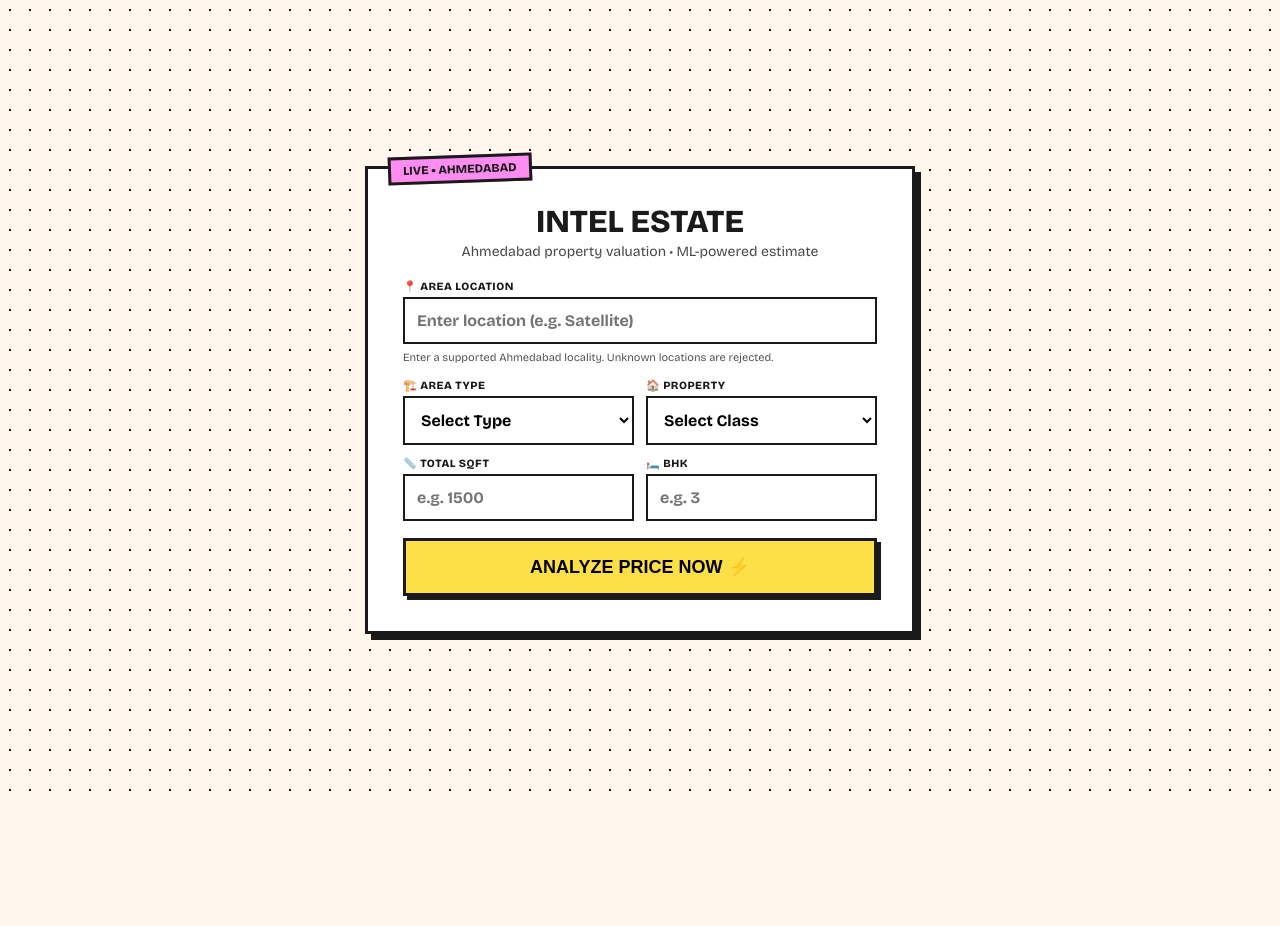
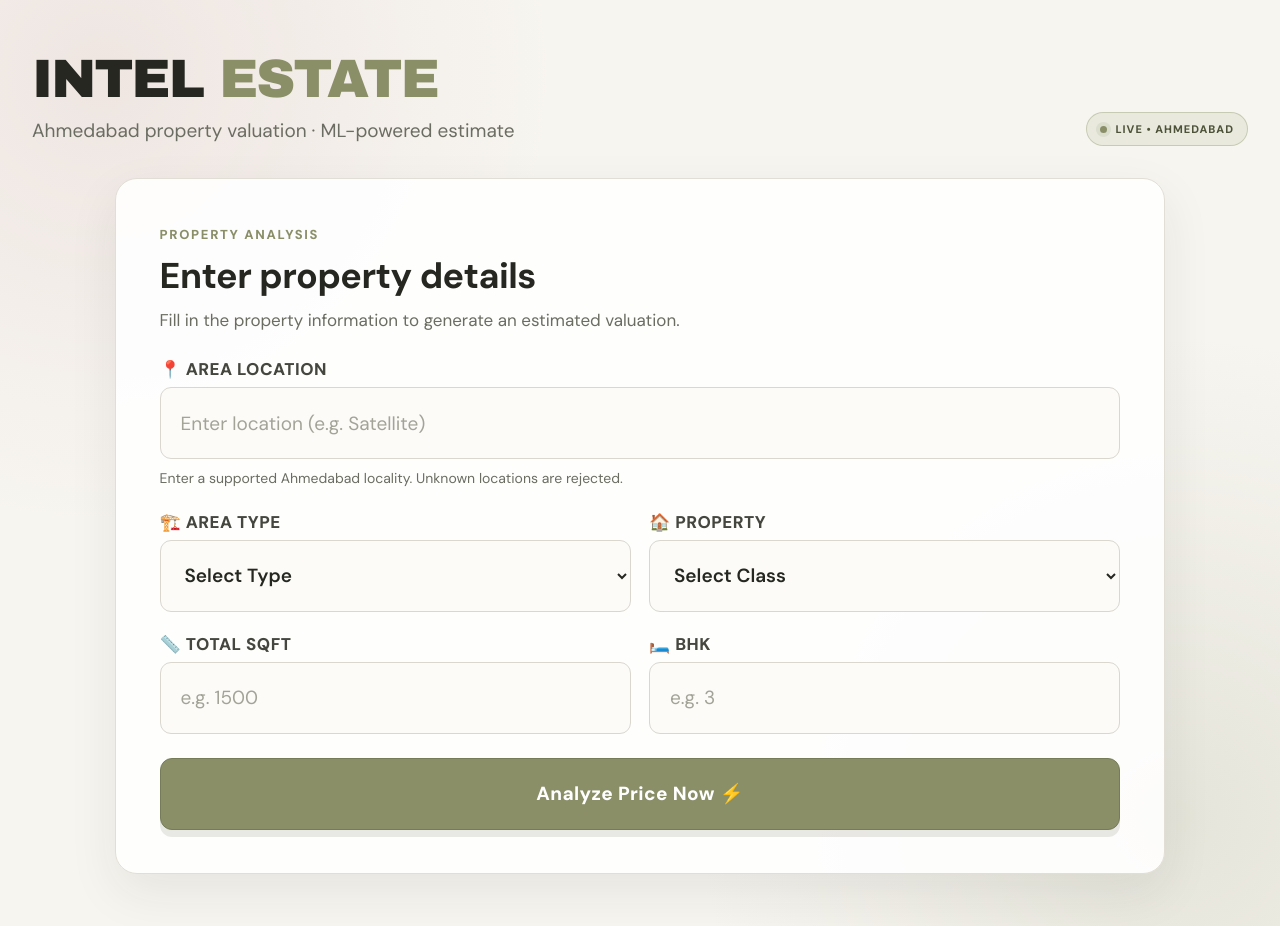
Before and after one commit to sahirparmar27/IntelEstate, a Flask app: page / in a window 1280 px wide. Before the commit the page ends 791 px from the top, so only its background shows below. Run offline with Flask 3, Linux system fonts and the light colour scheme; parts of the project's set-up code (start-up, migrations or seed data) failed here and were passed over.

Commit message:
UI update

```diff
--- a/templates/index.html
+++ b/templates/index.html
@@ -5,232 +5,316 @@
     <meta name="viewport" content="width=device-width, initial-scale=1.0">
     <title>Intel Estate | Ahmedabad Property Valuation</title>
     <style>
-        @import url('https://fonts.googleapis.com/css2?family=Bricolage+Grotesque:wght@400;700;800&display=swap');
+        @import url('https://fonts.googleapis.com/css2?family=DM+Sans:wght@400;500;600;700;800&display=swap');
 
         :root {
-            --bg: #fff7ed;
-            --accent: #fde047;
-            --secondary: #ff8df1;
-            --black: #1a1a1a;
-            --white: #ffffff;
-            --border-width: 3px;
-            --shadow: 6px 6px 0px 0px var(--black);
-            --shadow-small: 4px 4px 0px 0px var(--black);
+            --rose: #C9A0A0;
+            --rose-soft: #F1E5E4;
+            --olive: #8A8F68;
+            --olive-soft: #E9EADD;
+            --ink: #252720;
+            --muted: #6B6D62;
+            --paper: #F7F5F0;
+            --white: #FFFFFF;
+            --line: #E1DED5;
+            --shadow: 0 18px 50px rgba(37, 39, 32, 0.08);
         }
 
-        * {
-            box-sizing: border-box;
-            margin: 0;
-            padding: 0;
+        * { box-sizing: border-box; margin: 0; padding: 0; }
+
+        body {
+            min-height: 100vh;
+            padding: 52px 32px;
+            background:
+                radial-gradient(circle at 8% 8%, rgba(201,160,160,.18), transparent 28rem),
+                radial-gradient(circle at 92% 88%, rgba(138,143,104,.16), transparent 30rem),
+                var(--paper);
+            color: var(--ink);
+            font-family: 'DM Sans', sans-serif;
         }
 
-        body {
-            background-color: var(--bg);
-            background-image: radial-gradient(var(--black) 1px, transparent 1px);
-            background-size: 20px 20px;
-            font-family: 'Bricolage Grotesque', sans-serif;
-            color: var(--black);
-            min-height: 100vh;
+        .app-shell { width: 100%; max-width: 1500px; margin: 0 auto; }
+
+        .page-heading {
+            display: flex;
+            align-items: flex-end;
+            justify-content: space-between;
+            gap: 20px;
+            margin: 0 0 32px;
+        }
+
+        .brand-block { min-width: 0; }
+        .brand-name {
+            font-family: 'JUMP', 'Arial Black', 'DM Sans', sans-serif;
+            font-size: clamp(34px, 4.4vw, 54px);
+            font-weight: 800;
+            letter-spacing: -1.8px;
+            line-height: 1;
+        }
+        .brand-name span { color: var(--olive); }
+        .title-section p {
+            margin-top: 10px;
+            color: var(--muted);
+            font-size: clamp(16px, 1.6vw, 19px);
+            line-height: 1.6;
+        }
+
+        .header-badge {
+            display: inline-flex;
+            align-items: center;
+            gap: 8px;
+            flex-shrink: 0;
+            padding: 9px 13px;
+            border: 1px solid rgba(138,143,104,.35);
+            border-radius: 999px;
+            background: var(--olive-soft);
+            color: #4D5238;
+            font-size: 11px;
+            font-weight: 800;
+            letter-spacing: 1px;
+        }
+        .header-badge::before {
+            content: "";
+            width: 7px;
+            height: 7px;
+            border-radius: 50%;
+            background: var(--olive);
+            box-shadow: 0 0 0 4px rgba(138,143,104,.14);
+        }
+
+        .workspace {
+            display: grid;
+            grid-template-columns: minmax(0, 1fr);
+            align-items: stretch;
+            gap: 26px;
+        }
+        .workspace.has-result {
+            grid-template-columns: minmax(0, 1fr) minmax(460px, 1fr);
+        }
+        .workspace:not(.has-result) .neo-card {
+            width: 100%;
+            max-width: 1050px;
+            margin: 0 auto;
+        }
+
+        .neo-card, .result-panel {
+            min-width: 0;
+            background: rgba(255,255,255,.9);
+            border: 1px solid var(--line);
+            border-radius: 22px;
+            box-shadow: var(--shadow);
+        }
+        .neo-card { padding: clamp(28px, 3.4vw, 44px); }
+        .form-heading { margin-bottom: 24px; }
+        .eyebrow {
+            display: inline-block;
+            margin-bottom: 9px;
+            color: var(--olive);
+            font-size: 13px;
+            font-weight: 800;
+            letter-spacing: 1.7px;
+            text-transform: uppercase;
+        }
+        .form-heading h2 { font-size: clamp(32px, 2.8vw, 40px); letter-spacing: -.5px; }
+        .form-heading p { margin-top: 8px; color: var(--muted); font-size: 17px; line-height: 1.6; }
+
+        form { display: flex; flex-direction: column; gap: 21px; }
+        .form-grid {
+            display: grid;
+            grid-template-columns: repeat(2, minmax(0, 1fr));
+            gap: 21px 18px;
+        }
+        .field { display: flex; min-width: 0; flex-direction: column; gap: 7px; }
+        .full { grid-column: 1 / -1; }
+        label {
+            color: #45473F;
+            font-size: 17px;
+            font-weight: 800;
+            letter-spacing: .5px;
+            text-transform: uppercase;
+        }
+        input, select {
+            width: 100%;
+            min-height: 72px;
+            padding: 18px 20px;
+            border: 1px solid #D9D7CE;
+            border-radius: 11px;
+            outline: none;
+            background: #FCFBF8;
+            color: var(--ink);
+            font: 600 19px 'DM Sans', sans-serif;
+            transition: border-color .18s ease, box-shadow .18s ease, background .18s ease;
+        }
+        input::placeholder { color: #A3A397; font-weight: 400; }
+        input:focus, select:focus {
+            border-color: var(--rose);
+            background: #fff;
+            box-shadow: 0 0 0 4px rgba(201,160,160,.2);
+        }
+        .helper-note { margin-top: 2px; color: var(--muted); font-size: 14px; line-height: 1.55; }
+
+        .btn-predict {
             display: flex;
             align-items: center;
             justify-content: center;
-            padding: 20px 10px; /* Minimal padding for mobile edges */
+            gap: 9px;
+            width: 100%;
+            min-height: 72px;
+            margin-top: 3px;
+            padding: 17px 20px;
+            border: 1px solid #777C58;
+            border-radius: 12px;
+            background: var(--olive);
+            color: white;
+            font: 800 19px 'DM Sans', sans-serif;
+            letter-spacing: .4px;
+            cursor: pointer;
+            box-shadow: 0 7px 0 rgba(72,76,52,.12);
+            transition: transform .18s ease, background .18s ease, box-shadow .18s ease;
+        }
+        .btn-predict:hover { background: #777D57; transform: translateY(-2px); box-shadow: 0 9px 0 rgba(72,76,52,.12); }
+        .btn-predict:active { transform: translateY(0); box-shadow: none; }
+
+        .message { padding: 15px 16px; border: 1px solid #E7B8BD; border-radius: 10px; font-size: 16px; font-weight: 600; line-height: 1.6; }
+        .error-message { background: #FFF0F1; color: #8B2635; }
+
+        .result-panel {
+            position: relative;
+            display: flex;
+            flex-direction: column;
+            overflow: hidden;
+            padding: clamp(28px, 3.4vw, 44px);
+            background:
+                radial-gradient(circle at 100% 0%, rgba(201,160,160,.2), transparent 17rem),
+                linear-gradient(155deg, #FFFFFF 0%, #F8F7F1 100%);
+        }
+        .result-panel::after {
+            content: "";
+            position: absolute;
+            right: -56px;
+            bottom: -70px;
+            width: 210px;
+            height: 210px;
+            border: 1px solid rgba(138,143,104,.2);
+            border-radius: 50%;
+            box-shadow: 0 0 0 22px rgba(138,143,104,.035), 0 0 0 45px rgba(138,143,104,.025);
+            pointer-events: none;
+        }
+        .result-heading { position: relative; z-index: 1; }
+        .result-heading .eyebrow { color: #777C58; }
+        .result-heading h2 { font-size: 29px; letter-spacing: -.5px; }
+        .result-heading p { margin-top: 8px; color: var(--muted); font-size: 16px; line-height: 1.6; }
+
+        .empty-state {
+            position: relative;
+            z-index: 1;
+            display: flex;
+            flex: 1;
+            min-height: 340px;
+            flex-direction: column;
+            align-items: flex-start;
+            justify-content: center;
+            padding: 26px 0;
+        }
+        .empty-icon {
+            display: grid;
+            width: 58px;
+            height: 58px;
+            margin-bottom: 20px;
+            place-items: center;
+            border: 1px solid rgba(201,160,160,.5);
+            border-radius: 17px;
+            background: var(--rose-soft);
+            color: #755B5B;
+            font-size: 25px;
+        }
+        .empty-state h3 { max-width: 360px; font-size: clamp(27px, 2.8vw, 34px); line-height: 1.2; letter-spacing: -.7px; }
+        .empty-state p { max-width: 390px; margin-top: 12px; color: var(--muted); font-size: 17px; line-height: 1.7; }
+        .result-box {
+            position: relative;
+            z-index: 1;
+            margin-top: 28px;
+            padding: 24px;
+            border: 1px solid rgba(138,143,104,.32);
+            border-radius: 17px;
+            background: #F0F1E8;
+            color: var(--ink);
+            text-align: left;
+        }
+        .result-box::before {
+            content: "ESTIMATED VALUE";
+            display: block;
+            margin-bottom: 13px;
+            color: #666B4A;
+            font-size: 13px;
+            font-weight: 800;
+            letter-spacing: 1.3px;
+        }
+        .prediction-text { color: #34372B; font-size: clamp(34px, 3.5vw, 46px); font-weight: 800; line-height: 1.2; overflow-wrap: anywhere; }
+        .result-caption { margin-top: 13px; color: #686B5D; font-size: 15px; line-height: 1.6; }
+        .result-detail { margin-top: 11px; color: #4E5145; font-size: 16px; line-height: 1.6; overflow-wrap: anywhere; }
+        .result-footer {
+            position: relative;
+            z-index: 1;
+            margin-top: auto;
+            padding-top: 22px;
+            color: var(--muted);
+            font-size: 14px;
+            line-height: 1.7;
+        }
+        .result-footer strong { color: var(--ink); }
+
+        @media (max-width: 900px) {
+            body { padding: 32px 20px; }
+            .workspace.has-result { grid-template-columns: 1fr; }
+            .workspace:not(.has-result) .neo-card { max-width: none; }
+            .result-panel { min-height: 320px; }
+            .empty-state { min-height: 220px; }
+        }
+        @media (max-width: 520px) {
+            body { padding: 22px 12px; }
+            .page-heading { align-items: flex-start; flex-direction: column; gap: 15px; margin-bottom: 20px; }
+            .header-badge { align-self: flex-start; }
+            .neo-card, .result-panel { padding: 24px; border-radius: 17px; }
+            .form-grid { grid-template-columns: 1fr; gap: 16px; }
+            .full { grid-column: auto; }
+        }
+        @media (prefers-reduced-motion: reduce) {
+            *, *::before, *::after { transition-duration: .01ms !important; }
         }
 
-        .neo-card {
-            background: var(--white);
-            border: var(--border-width) solid var(--black);
-            box-shadow: var(--shadow);
-            width: 100%;
-            max-width: 550px;
-            padding: clamp(20px, 5vw, 35px); /* Fluid padding */
-            position: relative;
-            margin: auto;
-        }
-
-        .header-badge {
-            display: inline-block;
-            background: var(--secondary);
-            border: var(--border-width) solid var(--black);
-            padding: 4px 12px;
-            font-weight: 800;
-            font-size: clamp(10px, 2.5vw, 12px);
-            text-transform: uppercase;
-            position: absolute;
-            top: -14px;
-            left: 20px;
-            transform: rotate(-2deg);
-            z-index: 10;
-        }
-
-        .title-section {
-            margin-bottom: 20px;
-            text-align: center;
-        }
-
-        .title-section h1 {
-            font-size: clamp(24px, 6vw, 32px); /* Fluid title size */
-            font-weight: 800;
-            line-height: 1.1;
-            margin-bottom: 4px;
-        }
-
-        .title-section p {
-            font-size: clamp(12px, 3vw, 14px);
-            color: var(--black);
-            opacity: 0.8;
-        }
-
-        form {
-            display: flex;
-            flex-direction: column;
-            gap: 12px;
-        }
-
-        .form-grid {
-            display: grid;
-            grid-template-columns: repeat(2, 1fr);
-            gap: 12px;
-        }
-
-        .field {
-            display: flex;
-            flex-direction: column;
-            gap: 4px;
-        }
-
-        .full {
-            grid-column: span 2;
-        }
-
-        label {
-            font-weight: 800;
-            font-size: 11px;
-            text-transform: uppercase;
-            letter-spacing: 0.5px;
-        }
-
-        input, select {
-            background: var(--white);
-            border: 2px solid var(--black);
-            padding: 12px; /* Increased for better touch target */
-            font-family: inherit;
-            font-size: 16px; /* Prevents auto-zoom on iOS */
-            font-weight: 700;
-            outline: none;
-            transition: transform 0.1s ease;
-            width: 100%;
-            border-radius: 0; /* Keeps brutalist sharp look */
-        }
-
-        input:focus, select:focus {
-            background: var(--accent);
-            transform: translate(-1px, -1px);
-            box-shadow: 3px 3px 0px 0px var(--black);
-        }
-
-        .btn-predict {
-            grid-column: span 2;
-            background: var(--accent);
-            border: var(--border-width) solid var(--black);
-            padding: 15px;
-            font-size: clamp(16px, 4vw, 18px);
-            font-weight: 800;
-            text-transform: uppercase;
-            cursor: pointer;
-            box-shadow: var(--shadow-small);
-            transition: all 0.1s ease;
-            display: flex;
-            align-items: center;
-            justify-content: center;
-            gap: 8px;
-            margin-top: 5px;
-            width: 100%;
-        }
-
-        .btn-predict:hover {
-            transform: translate(-2px, -2px);
-            box-shadow: 6px 6px 0px 0px var(--black);
-        }
-
-        .btn-predict:active {
-            transform: translate(0, 0);
-            box-shadow: none;
-        }
-
-        .result-box {
-            margin-top: 20px;
-            background: var(--black);
-            color: var(--white);
-            padding: 20px;
-            border: var(--border-width) solid var(--black);
-            text-align: center;
-            position: relative;
-        }
-
-        .result-box::before {
-            content: "ESTIMATED VALUE";
-            position: absolute;
-            top: -10px;
-            left: 50%;
-            transform: translateX(-50%);
-            background: var(--white);
-            color: var(--black);
-            font-weight: 800;
-            padding: 1px 8px;
-            font-size: 10px;
-            border: 2px solid var(--black);
-        }
-
-        .prediction-text {
-            font-size: clamp(18px, 5vw, 24px);
-            font-weight: 800;
-            word-break: break-word;
-        }
-
-        .result-caption { font-size: 11px; line-height: 1.5; margin-top: 8px; color: #e5e5e5; }
-        .result-detail { font-size: 12px; line-height: 1.5; margin-top: 6px; color: #f5f5f5; overflow-wrap: anywhere; }
-        .message { padding: 12px; border: 2px solid var(--black); font-size: 13px; font-weight: 700; line-height: 1.5; }
-        .error-message { background: #ffe4e6; color: #881337; }
-        .helper-note { font-size: 11px; line-height: 1.5; color: #555; margin-top: 2px; }
-
-        /* Fully Responsive Breakpoints */
+        /* Larger typography for comfortable reading */
         @media (max-width: 600px) {
-            .form-grid {
-                grid-template-columns: 1fr; /* Stack everything on small screens */
-            }
-            .full, .btn-predict {
-                grid-column: span 1;
-            }
-            .neo-card {
-                padding: 20px;
-            }
-            body {
-                padding: 30px 10px; /* More space for the top badge */
-            }
-        }
-
-        /* Landscape orientation optimization for small mobile */
-        @media (max-height: 500px) and (orientation: landscape) {
-            body {
-                align-items: flex-start;
-                padding-top: 40px;
-            }
+            .title-section h1 { font-size: clamp(32px, 8vw, 42px); }
+            .form-heading h2 { font-size: 26px; }
+            label { font-size: 15px; }
+            input, select { font-size: 18px; min-height: 64px; }
+            .btn-predict { font-size: 19px; min-height: 66px; }
+            .prediction-text { font-size: clamp(30px, 8vw, 38px); }
+            .result-caption, .result-detail { font-size: 16px; }
+            .form-heading p, .result-heading p, .empty-state p { font-size: 16px; }
         }
 </style>
 </head>
 <body>
+    <main class="app-shell">
+        <header class="page-heading">
+            <div class="brand-block title-section">
+                <h1 class="brand-name">INTEL <span>ESTATE</span></h1>
+                <p>Ahmedabad property valuation · ML-powered estimate</p>
+            </div>
+            <div class="header-badge">LIVE • AHMEDABAD</div>
+        </header>
 
-    <div class="neo-card">
-        <div class="header-badge">LIVE • AHMEDABAD</div>
-
-        <div class="title-section">
-            <h1>INTEL ESTATE</h1>
-            <p>Ahmedabad property valuation • ML-powered estimate</p>
+        <div class="workspace{% if prediction_text %} has-result{% endif %}">
+            <section class="neo-card" aria-labelledby="form-title">
+                <div class="form-heading">
+                    <span class="eyebrow">Property analysis</span>
+                    <h2 id="form-title">Enter property details</h2>
+                    <p>Fill in the property information to generate an estimated valuation.</p>
                 </div>
 
                 <form id="valuation-form" action="/predict" method="post">
-
                     <div class="field full">
                         <label>📍 Area Location</label>
                         <input type="text" name="location"
@@ -278,9 +362,19 @@
                     {% if error_text %}
                     <div id="validation-error" class="message error-message" role="alert">{{ error_text }}</div>
                     {% endif %}
+                </form>
+            </section>
 
 {% if prediction_text %}
-            <div class="result-box" aria-live="polite">
+            <aside class="result-panel" aria-live="polite" aria-labelledby="result-title">
+                <div class="result-heading">
+                    <span class="eyebrow">ML valuation output</span>
+                    <h2 id="result-title">Prediction results</h2>
+                    <p>Your estimate will appear here after you submit the property details.</p>
+                </div>
+
+                {% if prediction_text %}
+                <div class="result-box">
                     <div class="prediction-text">{{ prediction_text }}</div>
                     <p class="result-caption">Indicative model estimate · not a formal property appraisal</p>
                     {% if matched_location %}
@@ -291,11 +385,12 @@
                     {% endif %}
                 </div>
                 {% endif %}
-        </form>
+
+                <div class="result-footer"><strong>IntelEstate</strong> · Machine-learning-based property estimate for Ahmedabad.</div>
+            </aside>
+{% endif %}
         </div>
-
-
-
+    </main>
 
     <script>
         // A server-rendered error belongs to the previous submission.
```
Lines whose indentation alone changed are shown as unchanged.
